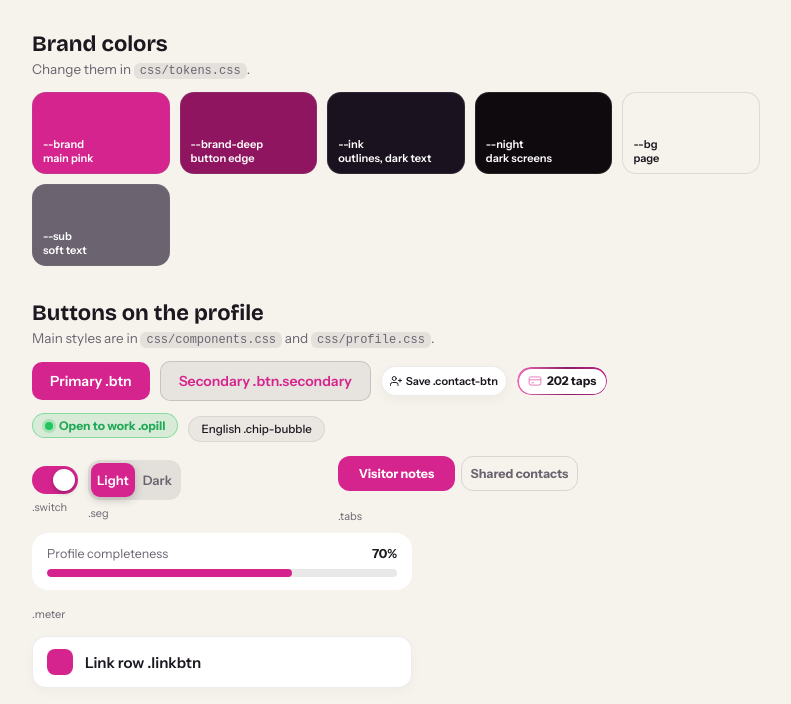
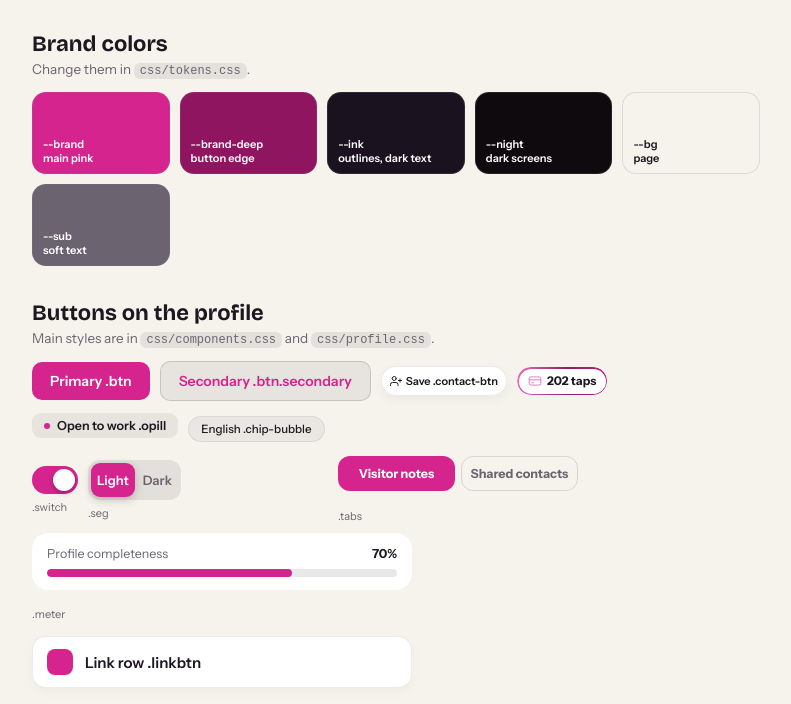
Before and after one commit to rexbelli-dev/lynq, a plain HTML site: page styleguide.html in a window 1280 px wide. Shown: the part 96-800 px from the top of the page, without its empty margins (244-1035 px from the left). Drawn offline with nearby package versions, Linux system fonts and the light colour scheme.

Commit message:
Update overlays.css

```diff
--- a/css/overlays.css
+++ b/css/overlays.css
@@ -77,7 +77,6 @@ h1[data-v=staff]::after{background:var(--brand)}h1[data-v=student]::after{backgr
 #scSend{width:100%;height:30px;padding:0;border-radius:9px;font-size:14px}
 .biz-ph{display:grid;grid-template-columns:repeat(3,1fr);gap:8px;margin:4px 0 10px}
 .biz-ph img{width:100%;aspect-ratio:1;object-fit:cover;border-radius:14px;cursor:pointer;border:1px solid rgba(127,127,127,.15)}
-.opill{display:inline-flex;align-items:center;gap:6px;margin:2px 0 8px;padding:4px 12px;border-radius:99px;font-size:12px;font-weight:700;color:#1fa855;background:rgba(34,197,94,.14);border:1px solid rgba(34,197,94,.45)}
-.opill i{width:8px;height:8px;border-radius:50%;background:#22c55e;box-shadow:0 0 0 3px rgba(34,197,94,.25)}
+.opill{display:inline-flex;align-items:center;gap:7px;margin:2px 0 8px;padding:5px 12px;border-radius:9px;font-size:12.5px;font-weight:600;color:var(--text);background:rgba(127,127,127,.12)}
+.opill i{width:6px;height:6px;border-radius:50%;background:var(--accent)}
 #openWrap{text-align:center}
-.avatar.open{border-color:#22c55e;box-shadow:0 0 0 3px rgba(34,197,94,.25),0 8px 20px rgba(0,0,0,.12)}
```
